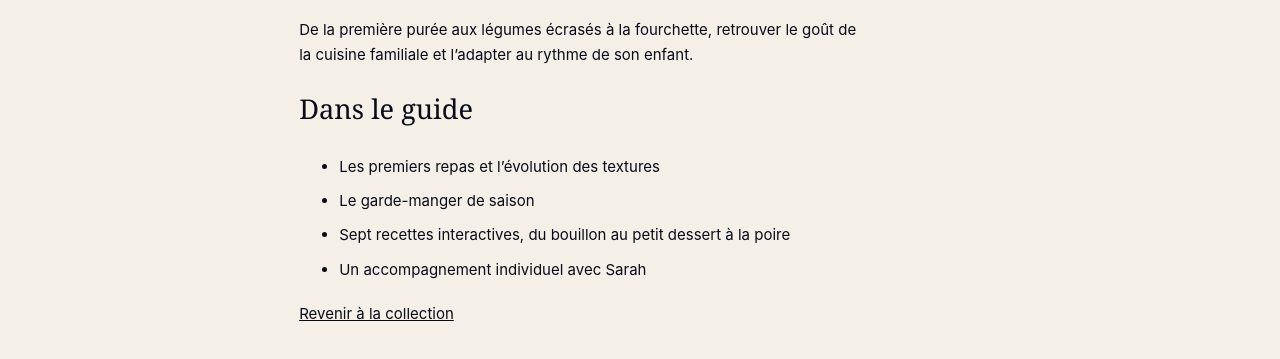
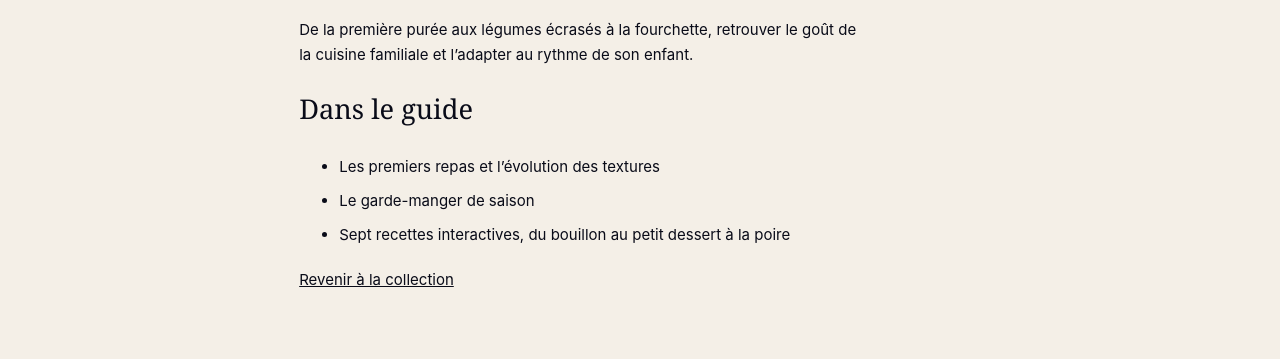
Before and after one commit to sarahmsika/sarahmsika.github.io, a plain HTML site: page guides/diversification-ancestrale/index.html in a window 1280 px wide. Shown: the part 489-848 px from the top of the page. Drawn offline with Linux system fonts and the light colour scheme.

Commit message:
Retirer la mention de consultation du sommaire en relecture

```diff
--- a/guides/diversification-ancestrale/index.html
+++ b/guides/diversification-ancestrale/index.html
@@ -1,5 +1,5 @@
 <!doctype html>
 <html lang="fr"><head><meta charset="utf-8"><meta name="viewport" content="width=device-width,initial-scale=1"><meta name="referrer" content="no-referrer"><meta name="robots" content="noindex,follow"><title>Diversification ancestrale et consciente · Sarah Msika</title><link rel="stylesheet" href="/assets/account.css?v=3"><style>.apercu{max-width:720px;margin:4rem auto;padding:0 1.2rem}.apercu h1{font:400 clamp(2.5rem,6vw,4.8rem)/1.05 Lora,Georgia,serif;letter-spacing:-.045em}.apercu h1 em{color:#4b1736}.apercu h2{font:400 1.7rem Lora,Georgia,serif}.apercu li{padding:.3rem 0}.apercu p{max-width:60ch}</style></head>
 <body><div id="catalogue"><header><div class="shell nav"><a class="brand" href="/">Sarah <em>Msika</em></a><nav class="approved-menu" aria-label="Navigation principale"><a href="/">Accueil</a><a href="/plateforme/">La plateforme</a><a href="/guides/">Les guides</a><a href="/espace/">Mon espace</a></nav></div></header>
-<main class="apercu"><p class="eyebrow">Grandir · Guide à paraître</p><h1>Diversification <em>ancestrale et consciente</em></h1><p>De la première purée aux légumes écrasés à la fourchette, retrouver le goût de la cuisine familiale et l’adapter au rythme de son enfant.</p><h2>Dans le guide</h2><ul><li>Les premiers repas et l’évolution des textures</li><li>Le garde-manger de saison</li><li>Sept recettes interactives, du bouillon au petit dessert à la poire</li><li>Un accompagnement individuel avec Sarah</li></ul><a href="/guides/">Revenir à la collection</a></main></div>
+<main class="apercu"><p class="eyebrow">Grandir · Guide à paraître</p><h1>Diversification <em>ancestrale et consciente</em></h1><p>De la première purée aux légumes écrasés à la fourchette, retrouver le goût de la cuisine familiale et l’adapter au rythme de son enfant.</p><h2>Dans le guide</h2><ul><li>Les premiers repas et l’évolution des textures</li><li>Le garde-manger de saison</li><li>Sept recettes interactives, du bouillon au petit dessert à la poire</li></ul><a href="/guides/">Revenir à la collection</a></main></div>
 </body></html>
```
